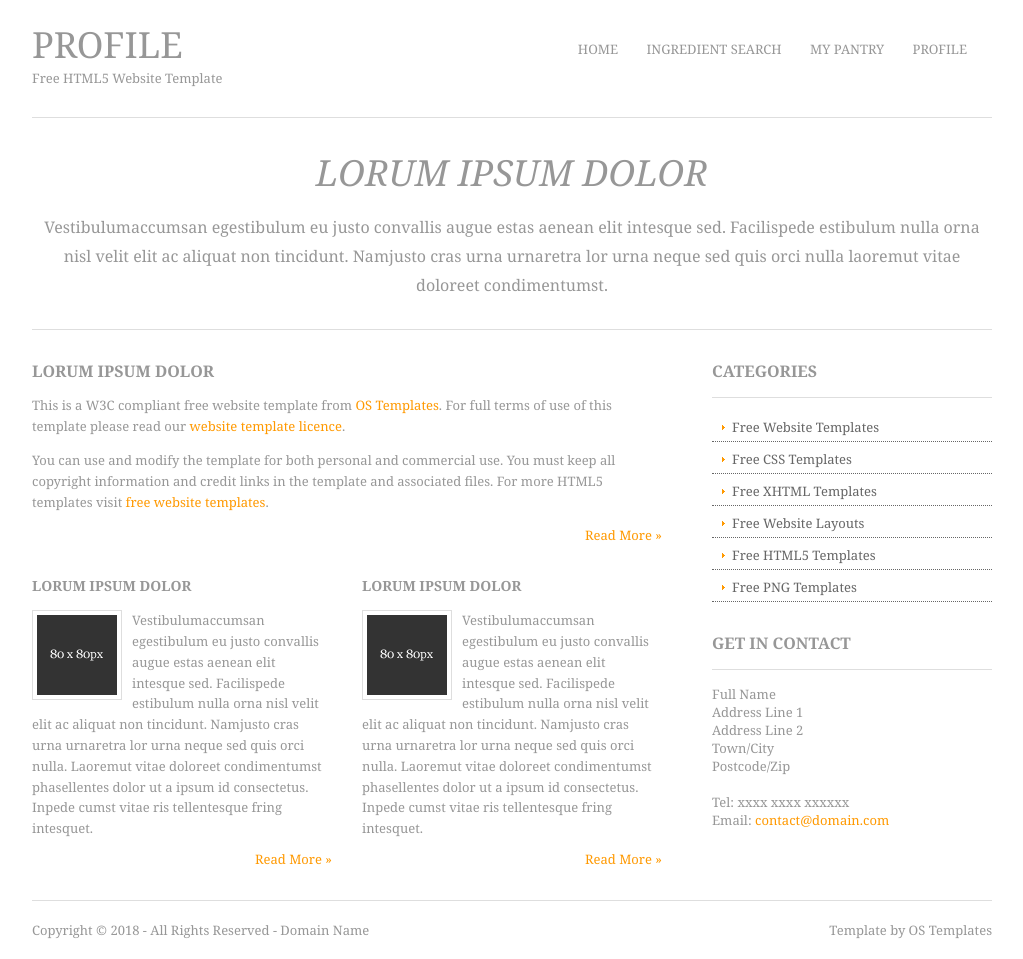
After one commit to ashih2018/meal-prep-4-u, a Flask app: template project/templates/profile.html in a window 1280 px wide. The commit adds this page. Shown: the whole page, without its empty margins (128-1151 px from the left). Run offline with Flask 2, Linux system fonts and the light colour scheme; the template is opened without the code that fills it, so the values that code supplies are empty.

Commit message:
created basic template for html pages

```diff
--- /dev/null
+++ b/project/templates/profile.html
@@ -0,0 +1,155 @@
+<!DOCTYPE html>
+<html lang="en" dir="ltr">
+  <head>
+    <title>Basic 81</title>
+    <meta charset="UTF-8" />
+    <link rel="stylesheet" href="styles/default.css" type="text/css" />
+    <!--[if lt IE 9]><script src="scripts/html5shiv.js"></script><![endif]-->
+  </head>
+  <body>
+    <div class="wrapper row1">
+      <header id="header" class="clear">
+        <div id="hgroup">
+          <h1><a href="#">PROFILE</a></h1>
+          <h2>Free HTML5 Website Template</h2>
+        </div>
+        <nav>
+          <ul>
+            <li><a href="index.html">Home</a></li>
+            <li><a href="recipe.html">Ingredient Search</a></li>
+            <li><a href="pantry.html">My Pantry</a></li>
+            <li><a href="profile.html">Profile</a></li>
+          </ul>
+        </nav>
+      </header>
+    </div>
+    <!-- content -->
+    <div class="wrapper row2">
+      <div id="container" class="clear">
+        <section id="shout">
+          <h1>Lorum ipsum dolor</h1>
+          <p>
+            Vestibulumaccumsan egestibulum eu justo convallis augue estas aenean
+            elit intesque sed. Facilispede estibulum nulla orna nisl velit elit
+            ac aliquat non tincidunt. Namjusto cras urna urnaretra lor urna
+            neque sed quis orci nulla laoremut vitae doloreet condimentumst.
+          </p>
+        </section>
+        <!-- content body -->
+        <div id="content">
+          <!-- main content -->
+          <section>
+            <article>
+              <h2>Lorum ipsum dolor</h2>
+              <p>
+                This is a W3C compliant free website template from
+                <a
+                  href="https://www.os-templates.com/"
+                  title="Free Website Templates"
+                  >OS Templates</a
+                >. For full terms of use of this template please read our
+                <a href="https://www.os-templates.com/template-terms"
+                  >website template licence</a
+                >.
+              </p>
+              <p>
+                You can use and modify the template for both personal and
+                commercial use. You must keep all copyright information and
+                credit links in the template and associated files. For more
+                HTML5 templates visit
+                <a href="https://www.os-templates.com/"
+                  >free website templates</a
+                >.
+              </p>
+              <footer class="more"><a href="#">Read More &raquo;</a></footer>
+            </article>
+          </section>
+          <!-- ########################################################################################## -->
+          <!-- ########################################################################################## -->
+          <!-- ########################################################################################## -->
+          <!-- ########################################################################################## -->
+          <section id="services" class="last clear">
+            <!-- article 1 -->
+            <article class="one_third">
+              <h2>Lorum ipsum dolor</h2>
+              <img src="images/demo/80x80.gif" alt="" />
+              <p>
+                Vestibulumaccumsan egestibulum eu justo convallis augue estas
+                aenean elit intesque sed. Facilispede estibulum nulla orna nisl
+                velit elit ac aliquat non tincidunt. Namjusto cras urna
+                urnaretra lor urna neque sed quis orci nulla. Laoremut vitae
+                doloreet condimentumst phasellentes dolor ut a ipsum id
+                consectetus. Inpede cumst vitae ris tellentesque fring
+                intesquet.
+              </p>
+              <footer class="more"><a href="#">Read More &raquo;</a></footer>
+            </article>
+            <!-- article 2 -->
+            <article class="one_third lastbox">
+              <h2>Lorum ipsum dolor</h2>
+              <img src="images/demo/80x80.gif" alt="" />
+              <p>
+                Vestibulumaccumsan egestibulum eu justo convallis augue estas
+                aenean elit intesque sed. Facilispede estibulum nulla orna nisl
+                velit elit ac aliquat non tincidunt. Namjusto cras urna
+                urnaretra lor urna neque sed quis orci nulla. Laoremut vitae
+                doloreet condimentumst phasellentes dolor ut a ipsum id
+                consectetus. Inpede cumst vitae ris tellentesque fring
+                intesquet.
+              </p>
+              <footer class="more"><a href="#">Read More &raquo;</a></footer>
+            </article>
+          </section>
+        </div>
+        <!-- right column -->
+        <aside id="right_column">
+          <h2 class="title">Categories</h2>
+          <nav>
+            <ul>
+              <li><a href="#">Free Website Templates</a></li>
+              <li><a href="#">Free CSS Templates</a></li>
+              <li><a href="#">Free XHTML Templates</a></li>
+              <li><a href="#">Free Website Layouts</a></li>
+              <li><a href="#">Free HTML5 Templates</a></li>
+              <li class="last"><a href="#">Free PNG Templates</a></li>
+            </ul>
+          </nav>
+          <!-- /nav -->
+          <h2 class="title">Get In Contact</h2>
+          <section class="last">
+            <address>
+              Full Name<br />
+              Address Line 1<br />
+              Address Line 2<br />
+              Town/City<br />
+              Postcode/Zip<br />
+              <br />
+              Tel: xxxx xxxx xxxxxx<br />
+              Email: <a href="#">contact@domain.com</a>
+            </address>
+          </section>
+          <!-- /section -->
+        </aside>
+        <!-- / content body -->
+      </div>
+    </div>
+    <!-- footer -->
+    <div class="wrapper row3">
+      <footer id="footer" class="clear">
+        <p class="fl_left">
+          Copyright &copy; 2018 - All Rights Reserved -
+          <a href="#">Domain Name</a>
+        </p>
+        <p class="fl_right">
+          Template by
+          <a
+            target="_blank"
+            href="https://www.os-templates.com/"
+            title="Free Website Templates"
+            >OS Templates</a
+          >
+        </p>
+      </footer>
+    </div>
+  </body>
+</html>
--- /dev/null
+++ b/project/templates/styles/default.css
@@ -0,0 +1,398 @@
+/*
+HTML 5 Template Name: Basic 81
+File: Layout CSS
+Author: OS Templates
+Author URI: https://www.os-templates.com/
+Licence: <a href="https://www.os-templates.com/template-terms">Website Template Licence</a>
+*/
+
+html {
+  overflow-y: scroll;
+} /* Forces a scrollbar when the viewport is larger than the websites content - CSS3 */
+
+body {
+  margin: 0;
+  padding: 0;
+  font-size: 13px;
+  font-family: Georgia, "Times New Roman", Times, serif;
+  color: #979797;
+  background-color: #ffffff;
+}
+
+.clear:after {
+  content: ".";
+  display: block;
+  height: 0;
+  clear: both;
+  visibility: hidden;
+  line-height: 0;
+}
+.clear {
+  display: block;
+  clear: both;
+}
+html[xmlns] .clear {
+  display: block;
+}
+* html .clear {
+  height: 1%;
+}
+
+a {
+  outline: none;
+  text-decoration: none;
+}
+
+code {
+  font-weight: normal;
+  font-style: normal;
+  font-family: Georgia, "Times New Roman", Times, serif;
+}
+
+.fl_left {
+  float: left;
+}
+.fl_right {
+  float: right;
+}
+
+img {
+  margin: 0;
+  padding: 0;
+  border: none;
+  line-height: normal;
+  vertical-align: middle;
+}
+.imgholder,
+.imgl,
+.imgr {
+  padding: 4px;
+  border: 1px solid #d6d6d6;
+  text-align: center;
+}
+.imgl {
+  float: left;
+  margin: 0 15px 15px 0;
+  clear: left;
+}
+.imgr {
+  float: right;
+  margin: 0 0 15px 15px;
+  clear: right;
+}
+
+/*----------------------------------------------HTML 5 Overrides-------------------------------------*/
+
+address,
+article,
+aside,
+figcaption,
+figure,
+footer,
+header,
+nav,
+section {
+  display: block;
+  margin: 0;
+  padding: 0;
+}
+
+q {
+  display: block;
+  padding: 0 10px 8px 10px;
+  color: #979797;
+  background-color: #ececec;
+  font-style: italic;
+  line-height: normal;
+}
+q:before {
+  content: "“ ";
+  font-size: 26px;
+}
+q:after {
+  content: " „";
+  font-size: 26px;
+  line-height: 0;
+}
+
+/* ----------------------------------------------Wrapper-------------------------------------*/
+
+div.wrapper {
+  display: block;
+  width: 960px;
+  margin: 0 auto;
+  padding: 0;
+  text-align: left;
+}
+
+.row1,
+.row1 a {
+  color: #979797;
+  background-color: #ffffff;
+}
+.row2 {
+  color: #979797;
+  background-color: #ffffff;
+}
+.row2 a {
+  color: #ff9900;
+  background-color: #ffffff;
+}
+.row3 {
+  border-top: 1px solid #dedede;
+}
+.row3,
+.row3 a {
+  color: #979797;
+  background-color: #ffffff;
+}
+
+/*----------------------------------------------Generalise-------------------------------------*/
+
+#header,
+#container,
+#footer {
+  display: block;
+  width: 960px;
+}
+
+nav ul {
+  margin: 0;
+  padding: 0;
+  list-style: none;
+}
+
+h1,
+h2,
+h3,
+h4,
+h5,
+h6 {
+  margin: 0;
+  padding: 0;
+  font-size: 16px;
+  font-weight: bold;
+  font-style: normal;
+  line-height: normal;
+  text-transform: uppercase;
+}
+
+address {
+  font-style: normal;
+}
+
+blockquote,
+q {
+  display: block;
+  padding: 8px 10px;
+  color: #979797;
+  background-color: #ececec;
+  font-style: italic;
+  line-height: normal;
+}
+blockquote:before,
+q:before {
+  content: "“ ";
+  font-size: 26px;
+}
+blockquote:after,
+q:after {
+  content: " „";
+  font-size: 26px;
+  line-height: 0;
+}
+
+.one_third,
+.two_third,
+.three_third {
+  display: block;
+  float: left;
+  margin: 0 30px 0 0;
+}
+.one_third {
+  width: 300px;
+}
+.two_third {
+  width: 630px;
+}
+.three_third {
+  width: 960px;
+  float: none;
+  margin-right: 0;
+  clear: both;
+}
+.lastbox {
+  margin-right: 0;
+}
+
+/*----------------------------------------------Header-------------------------------------*/
+
+#header {
+}
+
+#header #hgroup {
+  padding: 20px 0 0 0;
+  float: left;
+}
+#header #hgroup h1,
+#header #hgroup h2 {
+  font-weight: normal;
+  text-transform: none;
+}
+#header #hgroup h1 {
+  font-size: 36px;
+}
+#header #hgroup h2 {
+  font-size: 13px;
+}
+
+#header nav {
+  display: block;
+  float: right;
+  margin: 20px 0 0 0;
+  padding: 20px 0;
+}
+#header nav ul {
+}
+#header nav li {
+  display: inline;
+  margin-right: 25px;
+  text-transform: uppercase;
+}
+#header nav li.last {
+  margin-right: 0;
+}
+#header nav li a {
+}
+#header nav li a:hover {
+  color: #ff9900;
+  background-color: #ffffff;
+}
+
+/*----------------------------------------------Content Area-------------------------------------*/
+
+#container {
+  padding: 30px 0;
+}
+#container section {
+  display: block;
+  width: 100%;
+  margin: 0 0 30px 0;
+  padding: 0;
+}
+#container .last {
+  margin: 0;
+}
+#container .more {
+  text-align: right;
+}
+
+/* ------Slider-----*/
+
+#container #slider {
+}
+
+/* ------Shout-----*/
+
+#container #shout {
+  padding: 30px 0;
+  border-top: 1px solid #dedede;
+  border-bottom: 1px solid #dedede;
+  text-align: center;
+}
+#container #shout h1 {
+  font-size: 36px;
+  font-weight: normal;
+  font-style: italic;
+  text-transform: uppercase;
+}
+#container #shout p {
+  font-size: 16px;
+  margin-bottom: 0;
+  padding-bottom: 0;
+  line-height: 1.8em;
+}
+
+/* ------Main Content-----*/
+
+#container #content {
+  float: left;
+  width: 630px;
+  line-height: 1.6em;
+}
+#container #content #services {
+}
+#container #content #services article {
+}
+#container #content #services article h2 {
+  font-size: 14px;
+  margin-bottom: 15px;
+}
+#container #content #services article p {
+  margin: 0;
+  padding: 0;
+}
+#container #content #services article img {
+  float: left;
+  width: 80px;
+  height: 80px;
+  margin: 0 10px 10px 0;
+  padding: 4px;
+  border: 1px solid #dedede;
+}
+#container #content #services article footer {
+  margin: 10px 0 0 0;
+}
+
+/* ------Right Column-----*/
+
+#container #right_column {
+  float: right;
+  width: 280px;
+}
+#container #right_column h2.title {
+  margin-bottom: 15px;
+  padding-bottom: 15px;
+  border-bottom: 1px solid #dedede;
+}
+
+#container #right_column nav {
+  display: block;
+  width: 100%;
+  margin-bottom: 30px;
+}
+#container #right_column nav ul {
+  margin: 0;
+  padding: 0;
+  list-style: none;
+}
+#container #right_column nav li {
+  margin: 0 0 3px 0;
+  padding: 0;
+}
+#container #right_column nav li.last {
+  margin-bottom: 0;
+}
+#container #right_column nav a {
+  display: block;
+  margin: 0;
+  padding: 5px 10px 5px 20px;
+  color: #666666;
+  background: url("../images/orange_file.gif") no-repeat 10px center #ffffff;
+  text-decoration: none;
+  border-bottom: 1px dotted #666666;
+}
+#container #right_column nav a:hover {
+  color: #ff9900;
+  background-color: #ffffff;
+}
+
+/*----------------------------------------------Footer-------------------------------------*/
+
+#footer {
+  padding: 20px 0;
+}
+#footer p {
+  margin: 0;
+  padding: 0;
+}
```
Also changed, not shown: project/templates/index.html (+15 -3 lines), project/templates/pantry.html (added, +65 -0 lines), project/templates/recipe.html (added, +65 -0 lines).
